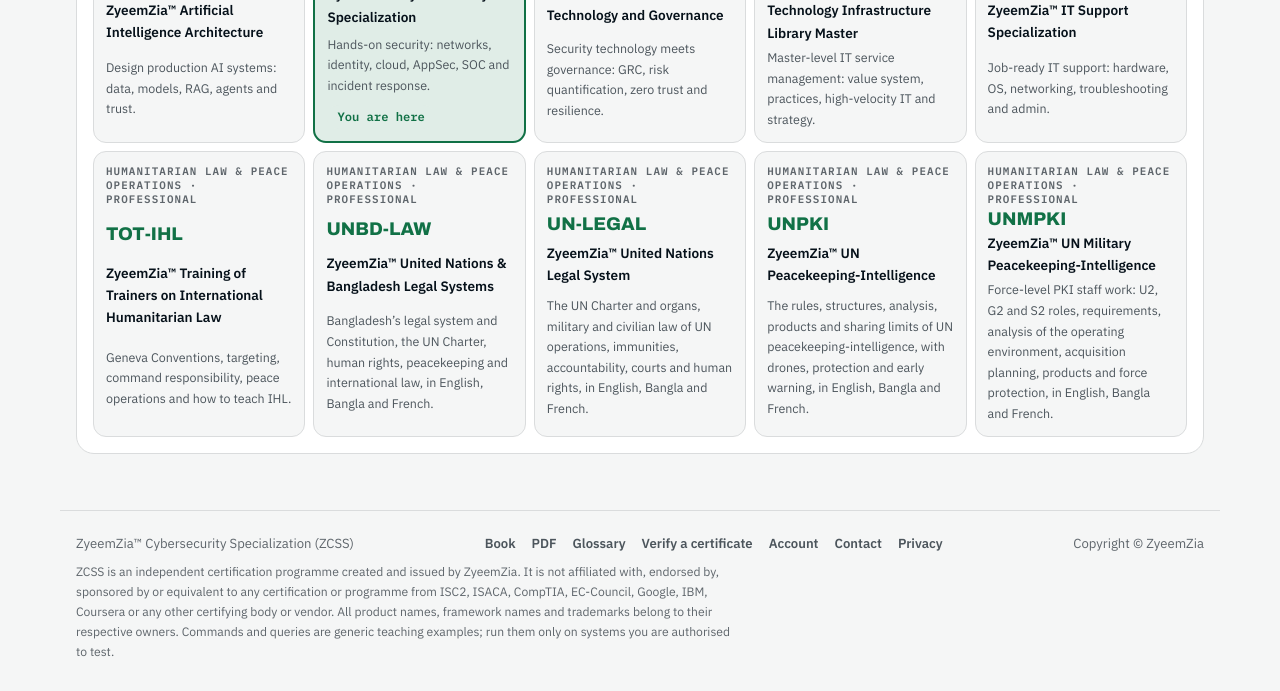
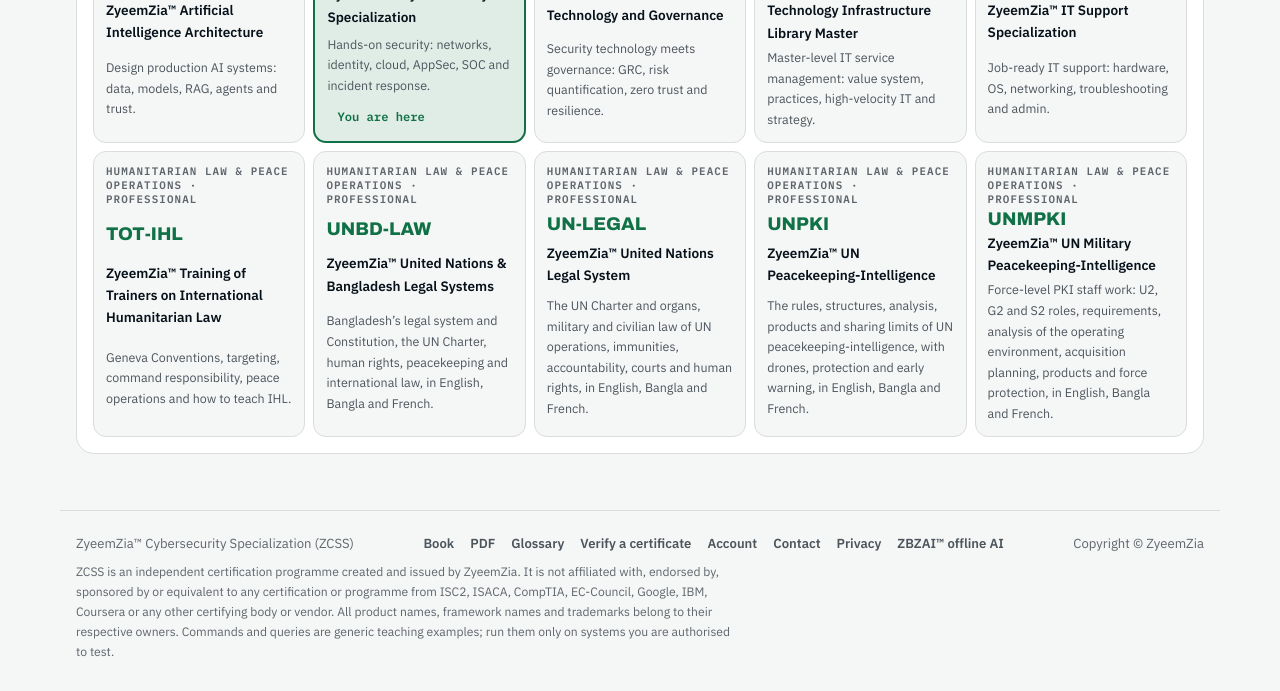
Before and after one commit to zyeemzia/zcss, a plain HTML site: page index.html in a window 1280 px wide. Shown: the part 2752-3443 px from the top of the page. Drawn offline with Linux system fonts and the light colour scheme.

Commit message:
Footer: link to ZBZAI offline AI

```diff
--- a/index.html
+++ b/index.html
@@ -43,7 +43,7 @@
 </header>
 <main id="view" class="view" tabindex="-1"><div class="boot" aria-label="Loading the course"><i></i><i></i><i></i></div></main>
 <footer class="site-foot">
-  <div class="row"><span>ZyeemZia™ Cybersecurity Specialization (ZCSS)</span><span style="display:flex;gap:16px;flex-wrap:wrap"><a href="book.html" target="_blank" rel="noopener">Book</a><a href="ZCSS-Book.pdf" download>PDF</a><a href="#glossary">Glossary</a><a href="#verify/">Verify a certificate</a><a href="#account">Account</a><a href="#contact">Contact</a><a href="privacy.html">Privacy</a></span><span>Copyright © ZyeemZia</span></div>
+  <div class="row"><span>ZyeemZia™ Cybersecurity Specialization (ZCSS)</span><span style="display:flex;gap:16px;flex-wrap:wrap"><a href="book.html" target="_blank" rel="noopener">Book</a><a href="ZCSS-Book.pdf" download>PDF</a><a href="#glossary">Glossary</a><a href="#verify/">Verify a certificate</a><a href="#account">Account</a><a href="#contact">Contact</a><a href="privacy.html">Privacy</a><a href="https://zbzai.zyeemzia.com/" target="_blank" rel="noopener">ZBZAI™ offline AI</a></span><span>Copyright © ZyeemZia</span></div>
   <p class="disc" id="disc"></p>
 </footer>
 <nav class="tabbar" id="tabbar" aria-label="Main mobile"></nav>
```
